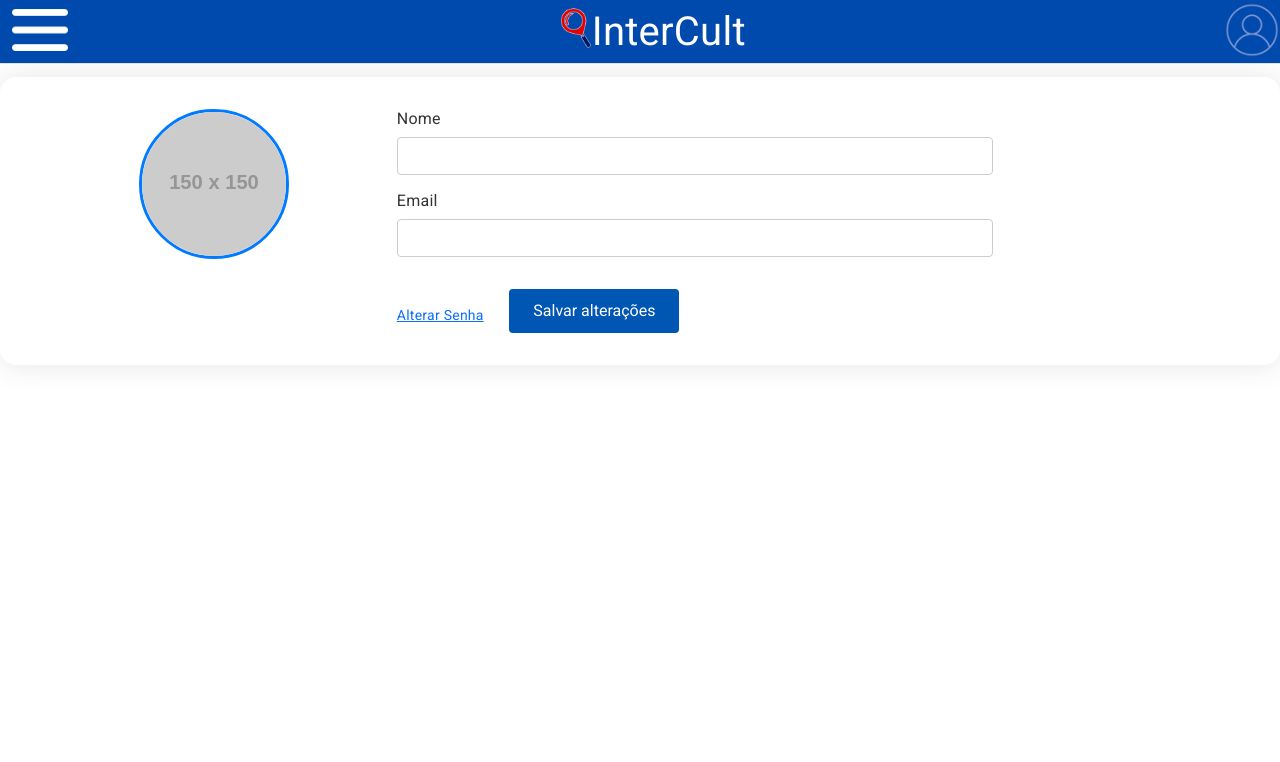
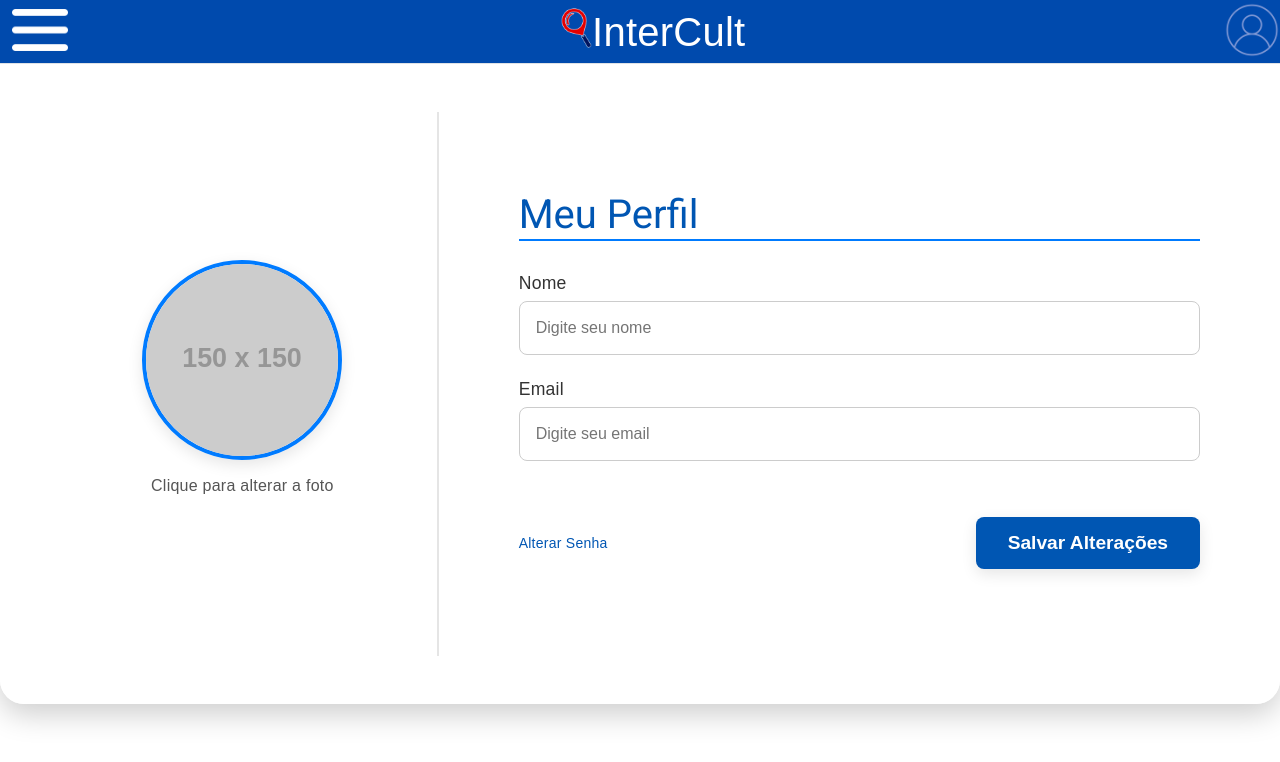
Before and after one commit to Dallacqua90125/IntercultV1, an Angular app in the folder TCC/InterCult/: page /profile in a window 1280 px wide. Shown: the top 762 px of the page. Built offline with nearby package versions, Linux system fonts and the light colour scheme.

Commit message:
profile, sobre e results

```diff
--- a/TCC/InterCult/src/app/pages/profile/profile.component.css
+++ b/TCC/InterCult/src/app/pages/profile/profile.component.css
@@ -1,115 +1,175 @@
-body, html {
+/* Reset e Estilo Global */
+* {
     margin: 0;
     padding: 0;
-    width: 100vw;
+    box-sizing: border-box;
+    font-family: 'Poppins', sans-serif;
+}
+
+/* Layout da Página */
+html, body {
+    width: 100%;
     height: 100vh;
     display: flex;
-    position: flex;
-	justify-content: center;
-	align-items: center;
-    background: linear-gradient(to right, #0056b3, #007bff);
-    font-family: Arial, sans-serif;
+    flex-direction: column;
+    align-items: center;
+    background: linear-gradient(135deg, #4a90e2, #007bff);
 }
 
+/* Container Principal */
 .profile-container {
-    width: 100%;
-    margin-top: 1%;
-    background: white;
-    padding: 2rem;
-    border-radius: 1rem;
-    box-shadow: 0 0 2rem rgba(0, 0, 0, 0.1);
+    width: 100%; /* Agora ocupa toda a largura */
+    max-width: 100%;
+    height: 80vh;
     display: flex;
-
-
-    text-align: center;
-    position: flex;
+    gap: 3rem;
+    padding: 3rem;
+    background: rgba(255, 255, 255, 0.95);
+    border-radius: 0 0 1.5rem 1.5rem;
+    box-shadow: 0 10px 30px rgba(0, 0, 0, 0.2);
+    animation: slideDown 0.8s ease-in-out;
 }
 
-.profile-container h1 {
-    margin-bottom: 1.5rem;
-    font-size: 2rem;
-    color: #0056b3;
-    width: 100%;
+/* Animação de descida */
+@keyframes slideDown {
+    from {
+        opacity: 0;
+        transform: translateY(-30px);
+    }
+    to {
+        opacity: 1;
+        transform: translateY(0);
+    }
+}
+
+/* Imagem de Perfil */
+.img-container {
+    flex: 1;
+    display: flex;
+    flex-direction: column;
+    justify-content: center;
+    align-items: center;
+    padding: 1.5rem;
+    border-right: 2px solid rgba(0, 0, 0, 0.1);
 }
 
 .profile-picture {
-    margin-bottom: 1.5rem;
-    align-items: center;
+    position: relative;
     cursor: pointer;
+    text-align: center;
+    transition: transform 0.3s ease;
+}
 
+.profile-picture:hover {
+    transform: scale(1.05);
 }
 
 .profile-picture img {
-    width: 20vw;
-    height: 20vw;
-    max-width: 150px;
-    max-height: 150px;
+    width: 200px;
+    height: 200px;
     border-radius: 50%;
     object-fit: cover;
-    border: 3px solid #007bff;
+    border: 4px solid #007bff;
+    box-shadow: 0 5px 15px rgba(0, 0, 0, 0.1);
 }
-.img-container{
 
+.change-photo-text {
+    margin-top: 1rem;
+    color: #555;
+    font-size: 1rem;
+    font-weight: 500;
+}
 
-    align-items: center;
-    width: 30%;
-    text-align: center;
-    float:left;
+/* Formulário */
+.profile-form {
+    flex: 2;
+    display: flex;
+    flex-direction: column;
+    justify-content: center;
+    padding: 2rem;
 }
-.profile-form {
 
-
-    align-items: flex-start;
-    width: 70%;
-    text-align: left;
-    float:left;
+.profile-form h1 {
+    font-size: 2.5rem;
+    color: #0056b3;
+    margin-bottom: 2rem;
+    border-bottom: 2px solid #007bff;
+    padding-bottom: 0.5rem;
 }
 
 .form-group {
-    width: 70%;
-    margin-bottom: 1rem;
+    margin-bottom: 1.5rem;
 }
 
-.profile-form label {
+.form-group label {
+    display: block;
     margin-bottom: 0.5rem;
-    font-size: 1rem;
+    font-size: 1.1rem;
+    font-weight: 500;
     color: #333;
-    display: block;
 }
 
-.profile-form input {
+.form-group input {
     width: 100%;
-    padding: 0.5rem;
+    padding: 1rem;
     font-size: 1rem;
     border: 1px solid #ccc;
-    border-radius: 0.25rem;
-    box-sizing: border-box;
+    border-radius: 0.5rem;
+    transition: border-color 0.3s ease;
 }
-.form-click{
-    width: 100%;
-    align-items: right;
+
+.form-group input:focus {
+    border-color: #007bff;
+    outline: none;
+    box-shadow: 0 0 8px rgba(0, 123, 255, 0.2);
 }
-.form-button{
 
-    float: left;
+/* Ações do Formulário */
+.form-actions {
+    display: flex;
+    justify-content: space-between;
+    align-items: center;
+    margin-top: 2rem;
 }
-.form-link{
-    margin-top: 4vh;
-    float: left;
-    margin-right: 2vw;
+
+.change-password-link {
+    color: #0056b3;
+    font-weight: 500;
+    text-decoration: none;
 }
+
 .profile-form button {
-    margin-top: 1rem;
-    padding: 0.75rem 1.5rem;
-    font-size: 1rem;
+    padding: 1rem 2rem;
+    font-size: 1.2rem;
+    font-weight: bold;
     color: white;
     background: #0056b3;
     border: none;
-    border-radius: 0.25rem;
+    border-radius: 0.5rem;
     cursor: pointer;
-    transition: background 0.3s ease;
+    box-shadow: 0 5px 15px rgba(0, 0, 0, 0.1);
 }
 
 .profile-form button:hover {
     background: #004494;
+    box-shadow: 0 8px 20px rgba(0, 0, 0, 0.2);
 }
+
+/* Responsividade */
+@media (max-width: 768px) {
+    .profile-container {
+        flex-direction: column;
+        text-align: center;
+    }
+
+    .img-container {
+        border-right: none;
+        border-bottom: 2px solid rgba(0, 0, 0, 0.1);
+        margin-bottom: 2rem;
+    }
+
+    .form-actions {
+        flex-direction: column;
+        gap: 1rem;
+    }
+}
--- a/TCC/InterCult/src/app/pages/profile/profile.component.html
+++ b/TCC/InterCult/src/app/pages/profile/profile.component.html
@@ -1,25 +1,29 @@
 <app-nav-bar></app-nav-bar>
 <div class="profile-container">
   <div class="img-container">
-    <div class="profile-picture">
-      <img [src]="profileImgSrc" alt="Profile Picture">
+    <div class="profile-picture" (click)="fileInput.click()">
+      <img [src]="profileImgSrc || 'assets/default-avatar.png'" alt="Foto de Perfil">
       <input type="file" #fileInput accept="image/*" style="display: none;">
+      <p class="change-photo-text">Clique para alterar a foto</p>
     </div>
   </div>
+
   <form class="profile-form">
+    <h1>Meu Perfil</h1>
+
     <div class="form-group">
       <label for="name">Nome</label>
-      <input type="text" id="name" name="name" [(ngModel)]="userName">
+      <input type="text" id="name" name="name" [(ngModel)]="userName" placeholder="Digite seu nome">
     </div>
 
     <div class="form-group">
       <label for="email">Email</label>
-      <input type="email" id="email" name="email" [(ngModel)]="userEmail">
+      <input type="email" id="email" name="email" [(ngModel)]="userEmail" placeholder="Digite seu email">
     </div>
 
-    <div class="form-link"><a href="#">Alterar Senha</a></div>
-    <div class="form-button">
-      <button type="button" (click)="saveChanges()">Salvar alterações</button>
+    <div class="form-actions">
+      <a href="#" class="change-password-link">Alterar Senha</a>
+      <button type="button" (click)="saveChanges()">Salvar Alterações</button>
     </div>
   </form>
 </div>
--- a/TCC/InterCult/src/app/pages/results/results.component.html
+++ b/TCC/InterCult/src/app/pages/results/results.component.html
@@ -49,7 +49,6 @@
       <div class="ordenar-por">
         <label for="ordenar-select">Ordenar por:</label>
         <select id="ordenar-select">
-          <option value="preco">Preço</option>
           <option value="avaliacao">Avaliação</option>
           <option value="duracao">Duração</option>
         </select>
@@ -66,7 +65,6 @@
       <div class="info">
         <h3>{{ resultado.country }} - {{resultado.agency}}</h3>
         <p>{{ resultado.city }} - {{ resultado.time }} semanas </p>
-        <p>3000 BRL</p>
         <p>Nota: 5</p>
       </div>
     </div>
--- a/TCC/InterCult/src/app/pages/sobre/sobre.component.css
+++ b/TCC/InterCult/src/app/pages/sobre/sobre.component.css
@@ -1,14 +1,27 @@
 /* Estilização geral */
+body {
+  font-family: 'Arial', sans-serif;
+  margin: 0;
+  padding: 0;
+  background-color: #f5f5f5;
+}
+
+.container {
+  max-width: 1200px;
+  margin: 0 auto;
+  padding: 40px 20px;
+}
+
+/* Seções principais */
 .section {
   display: flex;
-    justify-content: center;
+  justify-content: space-between;
   align-items: center;
-    padding: 40px 20px;
-    max-width: 1200px;
-    margin: 0 auto;
+  margin-bottom: 60px;
+  gap: 40px;
 }
 
-  .section:nth-child(2) {
+.reverse {
   flex-direction: row-reverse;
 }
 
@@ -28,38 +41,60 @@
   width: 100%;
   max-width: 450px;
   border-radius: 10px;
+  box-shadow: 0 4px 8px rgba(0, 0, 0, 0.1);
 }
 
 h2 {
-    font-size: 24px;
+  font-size: 28px;
   font-weight: bold;
+  color: #222;
 }
 
 .line {
-    width: 50px;
-    height: 2px;
-    background-color: black;
-    margin: 10px 0;
+  width: 60px;
+  height: 3px;
+  background-color: #ff5722;
+  margin: 10px 0 20px;
 }
 
 p {
-    font-size: 16px;
-    line-height: 1.6;
-    color: #333;
+  font-size: 18px;
+  line-height: 1.8;
+  color: #555;
 }
 
-  /* Estilização da seção de redes sociais */
+/* Seção de redes sociais */
 .social-media {
   text-align: center;
-    padding: 20px;
+  margin-top: 40px;
 }
 
 .social-media p {
-    font-size: 18px;
+  font-size: 20px;
   font-weight: bold;
+  margin-bottom: 10px;
 }
 
 .icon img {
-    width: 50px;
-    margin-top: 10px;
+  width: 60px;
+  transition: transform 0.3s ease;
 }
+
+.icon img:hover {
+  transform: scale(1.1);
+}
+
+/* Responsividade */
+@media (max-width: 768px) {
+  .section {
+      flex-direction: column;
+  }
+
+  .reverse {
+      flex-direction: column;
+  }
+
+  .content {
+      text-align: center;
+  }
+}
```
Also changed, not shown: TCC/InterCult/src/app/pages/sobre/sobre.component.html (+15 -8 lines). Lines whose indentation alone changed are shown as unchanged.
